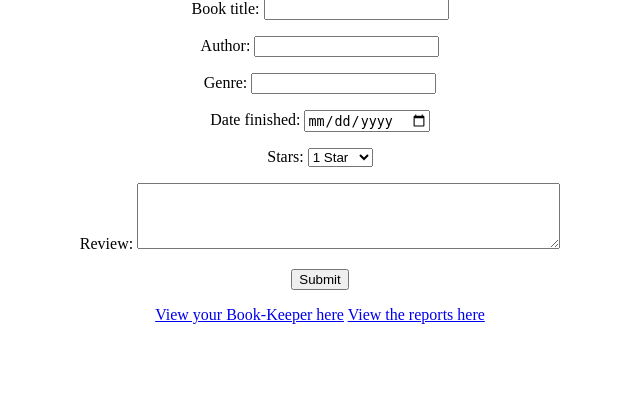
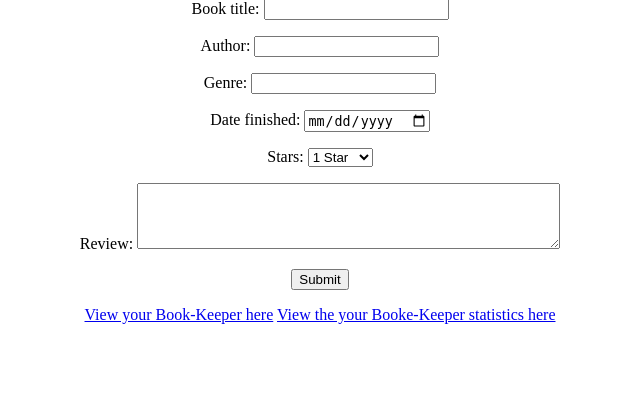
Before and after one commit to bekrol/cosc349-assn1, a PHP site: page / in a window 1280 px wide. Shown: the part 169-575 px from the top of the page, without its empty margins (320-960 px from the left). Run offline with PHP 8.4, Linux system fonts and the light colour scheme.

Commit message:
Updated link to stats page

```diff
--- a/www/index.php
+++ b/www/index.php
@@ -49,7 +49,7 @@
   </form>
 
   <a href="database.php">View your Book-Keeper here</a>
-  <a href="a1/reports/reports.php">View the reports here</a>
+  <a href="a1/ww2/index.php">View the your Booke-Keeper statistics here</a>
 
 </body>
 </html>
```
